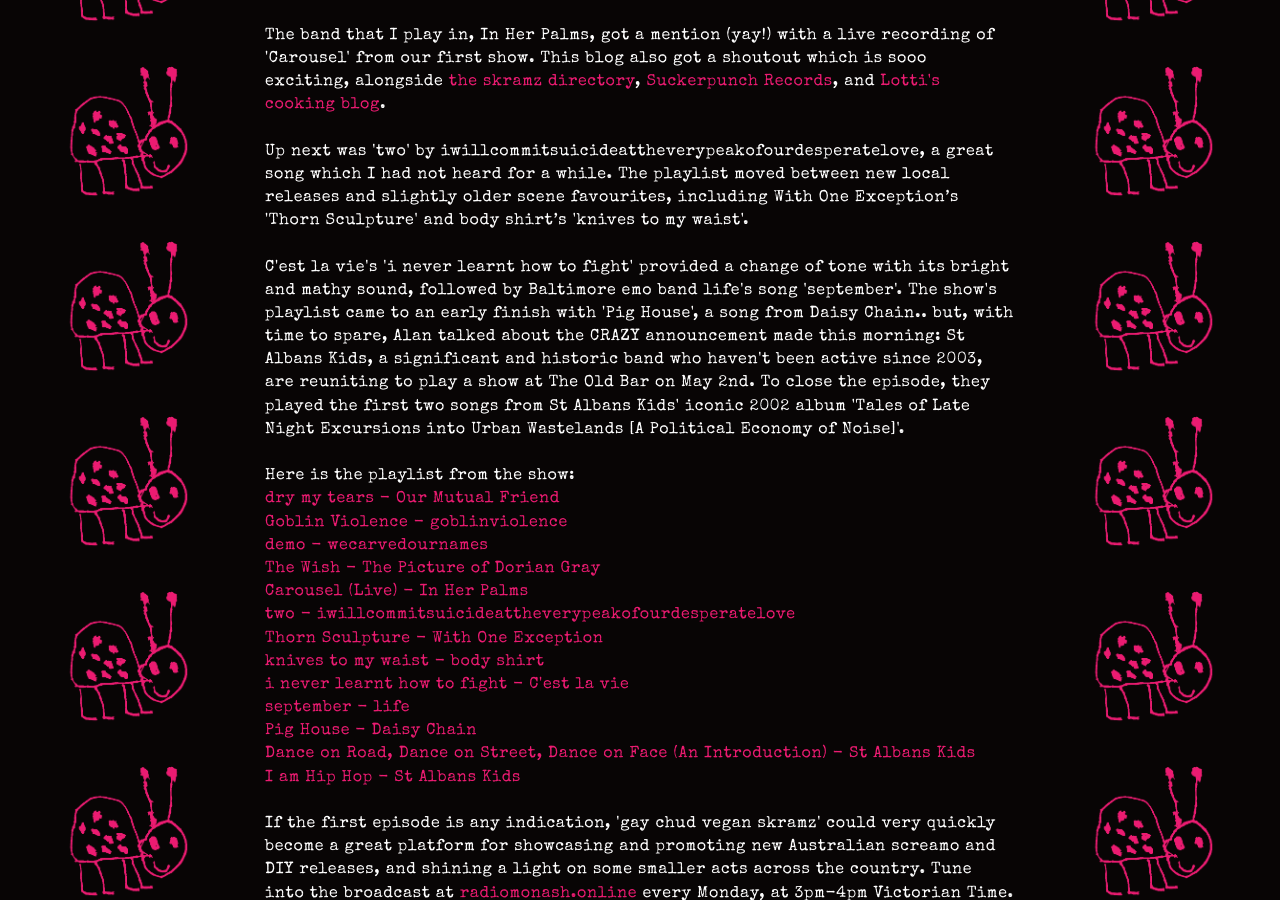
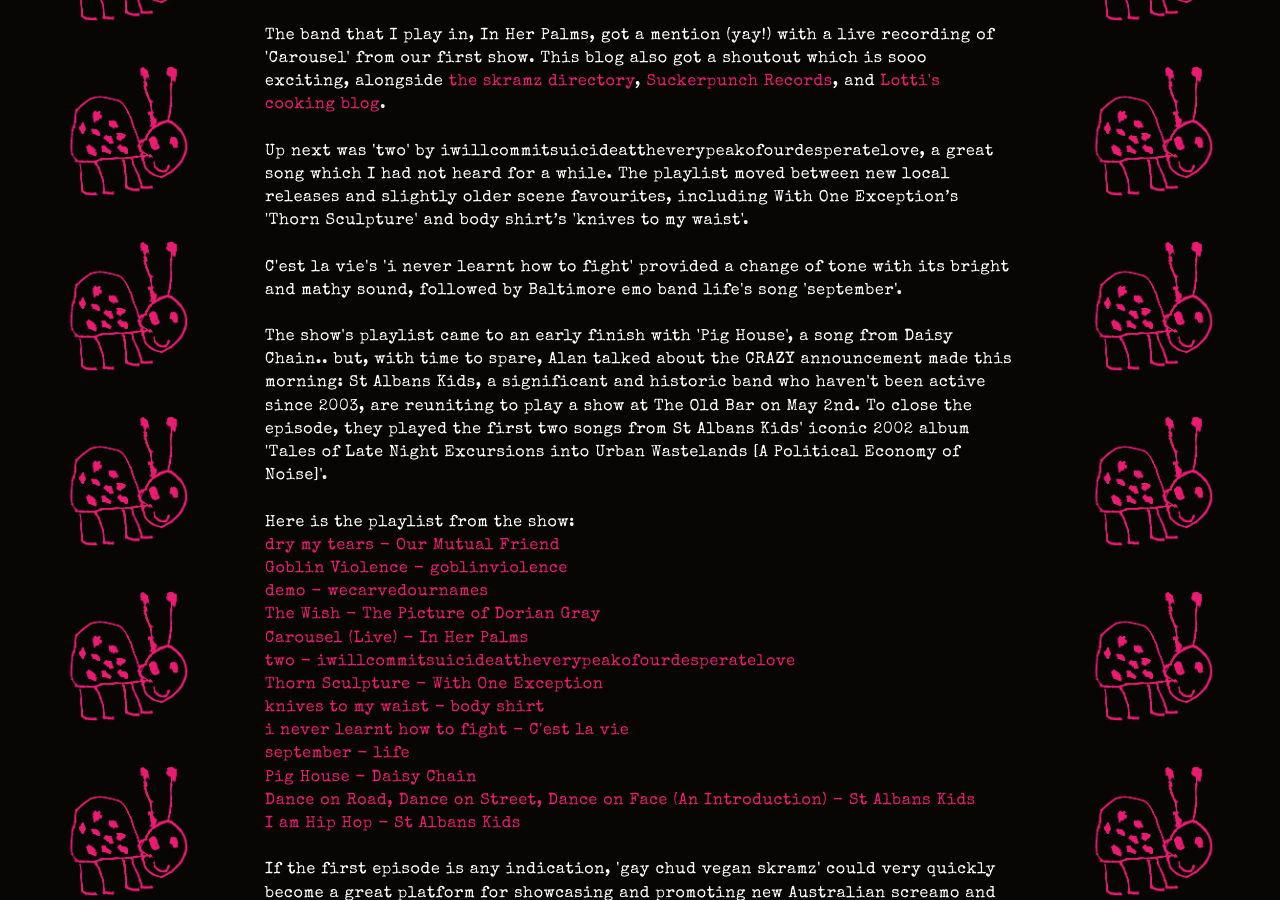
Before and after one commit to xxiwriterecipesnotlovelettersxx/xxiwriterecipesnotlovelettersxx.github.io, a Jekyll site: the page built from _posts/2026-03-09-gay-chud-vegan-skramz.md, in a window 1280 px wide and 900 px high, scrolled down 1549 px. Built offline with Jekyll 4.4.1, drawn with Linux system fonts in a browser that asks for light colours.

Commit message:
Update 2026-03-09-gay-chud-vegan-skramz.md

```diff
--- a/_posts/2026-03-09-gay-chud-vegan-skramz.md
+++ b/_posts/2026-03-09-gay-chud-vegan-skramz.md
@@ -26,7 +26,9 @@ The band that I play in, In Her Palms, got a mention (yay!) with a live recordin
 <br><br>
 Up next was 'two' by iwillcommitsuicideattheverypeakofourdesperatelove, a great song which I had not heard for a while. The playlist moved between new local releases and slightly older scene favourites, including With One Exception’s 'Thorn Sculpture' and body shirt’s 'knives to my waist'.
 <br><br>
-C'est la vie's 'i never learnt how to fight' provided a change of tone with its bright and mathy sound, followed by Baltimore emo band life's song 'september'. The show's playlist came to an early finish with 'Pig House', a song from Daisy Chain.. but, with time to spare, Alan talked about the CRAZY announcement made this morning: St Albans Kids, a significant and historic band who haven't been active since 2003, are reuniting to play a show at The Old Bar on May 2nd. To close the episode, they played the first two songs from St Albans Kids' iconic 2002 album 'Tales of Late Night Excursions into Urban Wastelands [A Political Economy of Noise]'.
+C'est la vie's 'i never learnt how to fight' provided a change of tone with its bright and mathy sound, followed by Baltimore emo band life's song 'september'.
+<br><br>
+The show's playlist came to an early finish with 'Pig House', a song from Daisy Chain.. but, with time to spare, Alan talked about the CRAZY announcement made this morning: St Albans Kids, a significant and historic band who haven't been active since 2003, are reuniting to play a show at The Old Bar on May 2nd. To close the episode, they played the first two songs from St Albans Kids' iconic 2002 album 'Tales of Late Night Excursions into Urban Wastelands [A Political Economy of Noise]'.
 <br><br>
 Here is the playlist from the show:
 <br>
```
